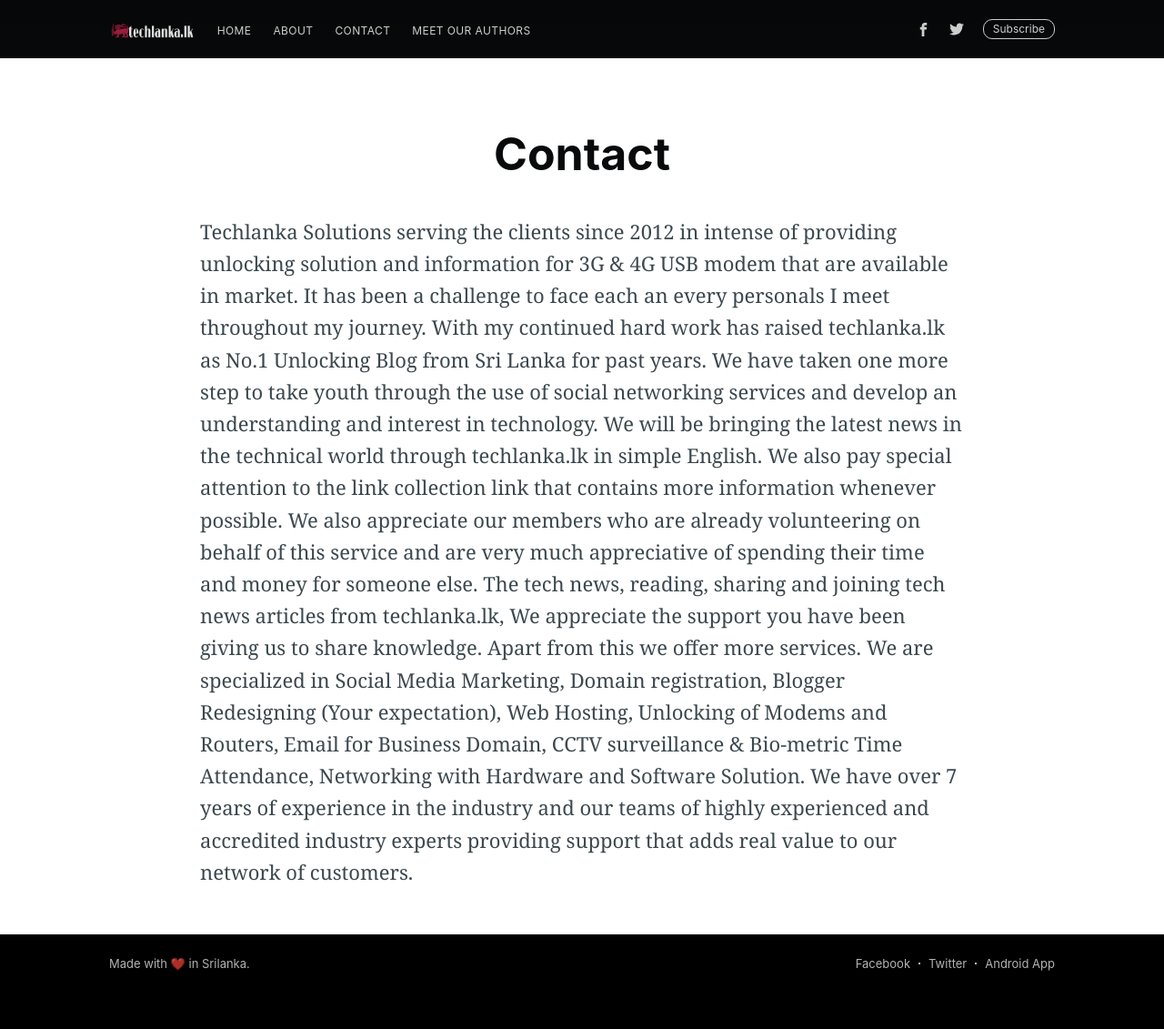
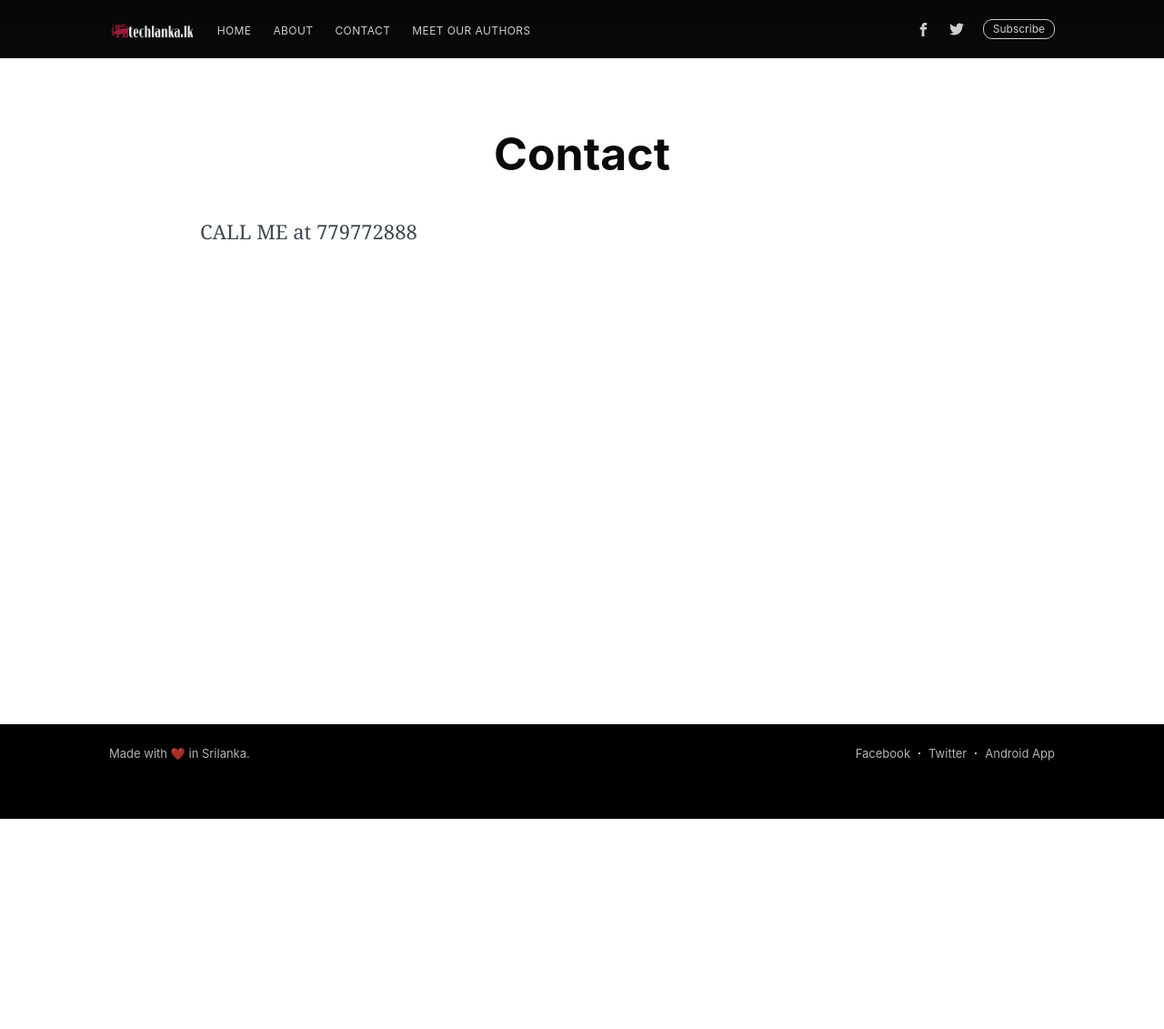
Before and after one commit to techlanka/blog, a Jekyll site: the page built from contact.html, in a window 1280 px wide. Shown: the whole page at 91% size. Built offline with Jekyll 4.4.1, drawn with Linux system fonts in a browser that asks for light colours; nearby versions of some CDN libraries; comment, search, counter and statistics services are not loaded; after the commit the page ends 900 px from its top, so only the background shows below that.

Commit message:
Update contact.html

```diff
--- a/contact.html
+++ b/contact.html
@@ -8,14 +8,4 @@
 subclass: 'post page'
 ---
 
-Techlanka Solutions serving the clients since 2012 in intense of providing unlocking solution and information for 3G & 4G USB modem that are available in market. It has been a challenge to face each an every personals I meet throughout my journey. With my continued hard work has raised techlanka.lk as No.1 Unlocking Blog from Sri Lanka for past years.
-
-We have taken one more step to take youth through the use of social networking services and develop an understanding and interest in technology. We will be bringing the latest news in the technical world through techlanka.lk in simple English. We also pay special attention to the link collection link that contains more information whenever possible.
-
-We also appreciate our members who are already volunteering on behalf of this service and are very much appreciative of spending their time and money for someone else. The tech news, reading, sharing and joining tech news articles from techlanka.lk, We appreciate the support you have been giving us to share knowledge.
-
-Apart from this we offer more services.
-
-We are specialized in Social Media Marketing, Domain registration, Blogger Redesigning (Your expectation), Web Hosting, Unlocking of Modems and Routers, Email for Business Domain,
-
-CCTV surveillance & Bio-metric Time Attendance, Networking with Hardware and Software Solution. We have over 7 years of experience in the industry and our teams of highly experienced and accredited industry experts providing support that adds real value to our network of customers.
+CALL ME at 779772888
```
